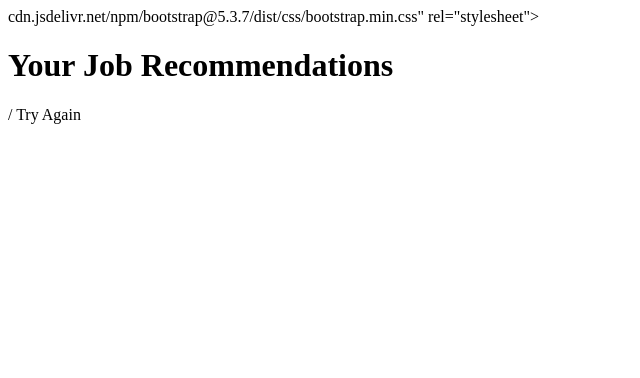
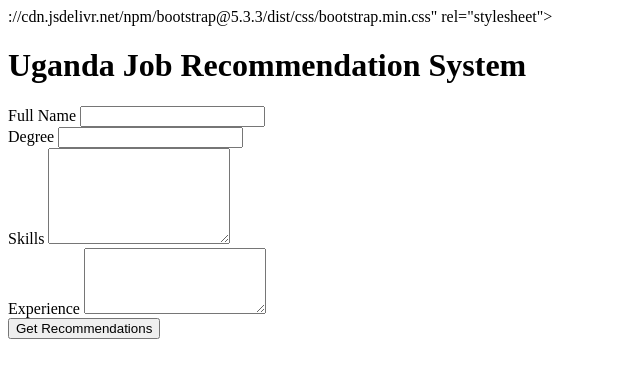
Before and after one commit to TrevorChristian120/ug-job-recommendation-system, a Flask app: template templates/results.html in a window 1280 px wide. Shown: the top 378 px of the page, without its empty margins (0-640 px from the left). Run offline with Flask 3, Linux system fonts and the light colour scheme; the template is opened without the code that fills it, so the values that code supplies are empty.

```diff
--- a/app.py
+++ b/app.py
@@ -1,5 +1,6 @@
 from flask import Flask, render_template, request
 import pandas as pd
+import sqlite3
 
 from sklearn.feature_extraction.text import TfidfVectorizer
 from sklearn.metrics.pairwise import cosine_similarity
@@ -23,7 +24,37 @@ def home():
 
     if request.method == "POST":
 
+        name = request.form["name"]
+
+        degree = request.form["degree"]
+
         candidate_skills = request.form["skills"]
+
+        experience = request.form["experience"]
+
+        connection = sqlite3.connect(
+            "job_recommender.db"
+        )
+
+        cursor = connection.cursor()
+
+        cursor.execute(
+            """
+            INSERT INTO users
+            (name, degree, skills, experience)
+
+            VALUES (?, ?, ?, ?)
+            """,
+            (
+                name,
+                degree,
+                candidate_skills,
+                experience
+            )
+        )
+
+        connection.commit()
+        connection.close()
 
         # TF-IDF Recommendation Engine
         vectorizer = TfidfVectorizer()
--- a/templates/results.html
+++ b/templates/results.html
@@ -3,10 +3,10 @@
 
 <head>
 
-    <title>Recommendations</title>
+    <title>Uganda Job Recommendation System</title>
 
-    cdn.jsdelivr.net/npm/bootstrap@5.3.7/dist/css/bootstrap.min.css"
-          rel="stylesheet">
+    ://cdn.jsdelivr.net/npm/bootstrap@5.3.3/dist/css/bootstrap.min.css"
+        rel="stylesheet">
 
 </head>
 
@@ -14,102 +14,79 @@
 
 <div class="container mt-5">
 
-    <h1 class="text-center mb-5">
-
-        Your Job Recommendations
-
-    </h1>
-
-    {% for job in jobs %}
-
-    <div class="card mb-4 shadow">
+    <div class="card shadow">
 
         <div class="card-body">
 
-            <h3>
+            <h1 class="text-center mb-4">
+                Uganda Job Recommendation System
+            </h1>
 
-                {{ job.title }}
+            <form method="POST">
 
-            </h3>
+                <label class="form-label">
+                    Full Name
+                </label>
 
-            <p>
+                <input
+                    type="text"
+                    class="form-control"
+                    name="name"
+                    required>
 
-                Similarity Score:
+                <br>
 
-                <strong>
+                <label class="form-label">
+                    Degree
+                </label>
 
-                    {{ (job.similarity * 100)|round(2) }}%
+                <input
+                    type="text"
+                    class="form-control"
+                    name="degree"
+                    required>
 
-                </strong>
+                <br>
 
-            </p>
+                <label class="form-label">
+                    Skills
+                </label>
 
-            <div class="progress mb-3">
+                <textarea
+                    name="skills"
+                    class="form-control"
+                    rows="6"
+                    required>
+                </textarea>
 
-                <div class="progress-bar"
-                     style="width: {{ (job.similarity * 100)|round(2) }}%;">
+                <br>
 
-                    {{ (job.similarity * 100)|round(0) }}%
+                <label class="form-label">
+                    Experience
+                </label>
 
-                </div>
+                <textarea
+                    name="experience"
+                    class="form-control"
+                    rows="4"
+                    required>
+                </textarea>
 
-            </div>
+                <br>
 
+                <button
+                    class="btn btn-primary">
+                    Get Recommendations
+                </button>
 
-            <h4 class="text-primary">
-                Rank #{{ loop.index }}
-            </h4>
-
-
-            <h5>
-                Skills You Have
-            </h5>
-
-            <ul>
-
-                {% for skill in job.matched %}
-
-                <li class="text-success">
-
-                    ✔ {{ skill }}
-
-                </li>
-
-                {% endfor %}
-
-            </ul>
-
-            <h5>
-                Missing Skills
-            </h5>
-
-            <ul>
-
-                {% for skill in job.missing %}
-
-                <li class="text-danger">
-
-                    ✘ {{ skill }}
-
-                </li>
-
-                {% endfor %}
-
-            </ul>
+            </form>
 
         </div>
 
     </div>
 
-    {% endfor %}
-
-    /
-
-       Try Again
-
-    </a>
-
 </div>
 
 </body>
+
 </html>
```
Also changed, not shown: database.py (+12 -1 lines), templates/index.html (+48 -8 lines), view_users.py (added, +18 -0 lines), job_recommender.db.
